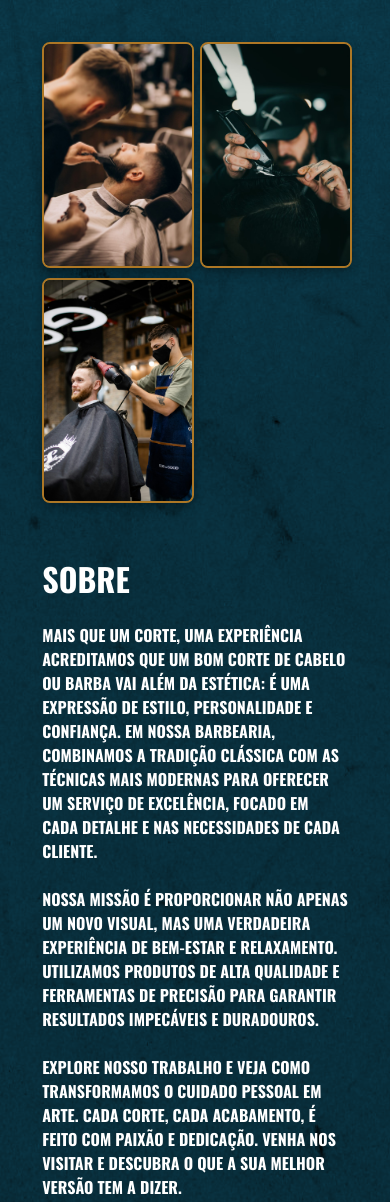
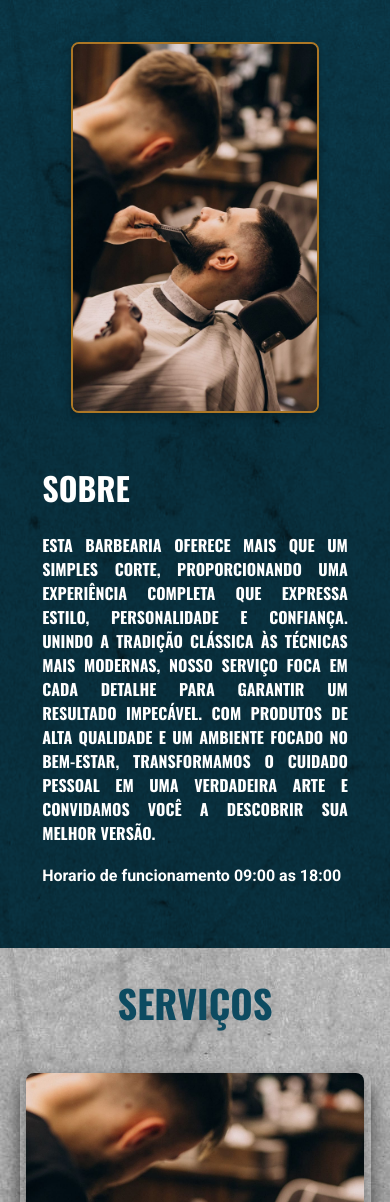
Before and after one commit to kaikLimaF/Modelo-Barbearia, a plain HTML site: page index.html in a window 390 px wide. Shown: the part 379-1581 px from the top of the page. Drawn offline with nearby package versions, Linux system fonts and the light colour scheme.

Commit message:
atualização de texto sobre no mobile

```diff
--- a/index.html
+++ b/index.html
@@ -58,7 +58,7 @@
 
             <div class="texto-sobre">
                 <h1>Sobre</h1>
-                <p>Mais que um Corte, uma Experiência
+                <p class="texto-pc" id="texto-pc">Mais que um Corte, uma Experiência
                     Acreditamos que um bom corte de cabelo ou barba vai além da estética: é uma expressão de estilo,
                     personalidade e confiança. Em nossa barbearia, combinamos a tradição clássica com as técnicas mais
                     modernas para oferecer um serviço de excelência, focado em cada detalhe e nas necessidades de cada
@@ -73,6 +73,7 @@
                     Explore nosso trabalho e veja como transformamos o cuidado pessoal em arte. Cada corte, cada
                     acabamento, é feito com paixão e dedicação. Venha nos visitar e descubra o que a sua melhor versão
                     tem a dizer.</p>
+                <p class="texto-movel" id="texto-movel">Esta barbearia oferece mais que um simples corte, proporcionando uma experiência completa que expressa estilo, personalidade e confiança. Unindo a tradição clássica às técnicas mais modernas, nosso serviço foca em cada detalhe para garantir um resultado impecável. Com produtos de alta qualidade e um ambiente focado no bem-estar, transformamos o cuidado pessoal em uma verdadeira arte e convidamos você a descobrir sua melhor versão.</p>
                 <h4>Horario de funcionamento 09:00 as 18:00</h4>
             </div>
 
--- a/media.css
+++ b/media.css
@@ -99,24 +99,15 @@
         gap: 30px;
     }
 
-    .sobre .imagem-sobre {
-        grid-template-columns: repeat(2, 1fr);
-        gap: 10px;
+    .sobre .texto-pc{
+        display: none;
     }
 
-    .sobre .imagem-sobre img {
-        max-width: 100%;
-        height: auto;
+    .sobre .texto-movel {
+        display: block;
+        text-align: justify; /* Centraliza o texto para consistência */
     }
 
-    .img2,
-    .img3 {
-        position: static;
-    }
-
-    .sobre .texto-sobre {
-        text-align: left;
-    }
 
     /* Seção Serviços */
     .servicos {
@@ -138,6 +129,7 @@
     .imagem-servicos {
         max-width: 100%;
     }
+
 
     /* Seção Equipe */
     .equipe {
@@ -183,3 +175,26 @@
             align-items: center;
         }
     }
+
+    @media (max-width: 768px) {
+.sobre .imagem-sobre {
+        display: flex;
+        flex-direction: column;
+        align-items: center; /* Centraliza as imagens horizontalmente */
+        width: 100%; /* Ocupa a largura disponível */
+        gap: 20px; /* Espaçamento entre as imagens */
+    }
+
+    .sobre .imagem-sobre img {
+        max-width: 80%; /* Define uma largura máxima para as imagens */
+        height: auto;
+    }
+
+    .img2,
+    .img3 {
+        position: static;
+        display: block; /* Garante que as imagens 2 e 3 sejam exibidas */
+        display: none;
+    }
+
+    }
--- a/style.css
+++ b/style.css
@@ -140,6 +140,10 @@ nav ul li a:hover {
     color: #fff;
 }
 
+.sobre .texto-movel{
+    display: none;
+}
+
 .sobre .imagem-sobre {
     display: grid;
     grid-template-columns: repeat(2, 40vh);
@@ -175,7 +179,7 @@ nav ul li a:hover {
     z-index: 1;
 }
 
-.sobre .texto-sobre {
+.sobre .texto-pc {
     max-width: 600px;
     text-align: justify;
 }
```
